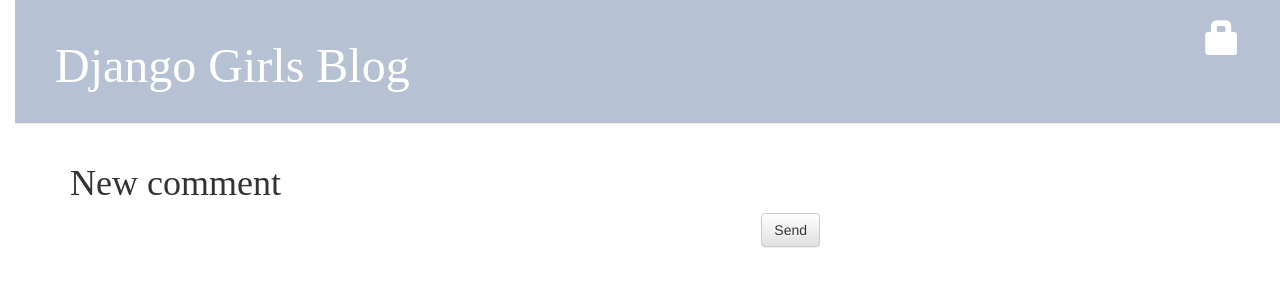
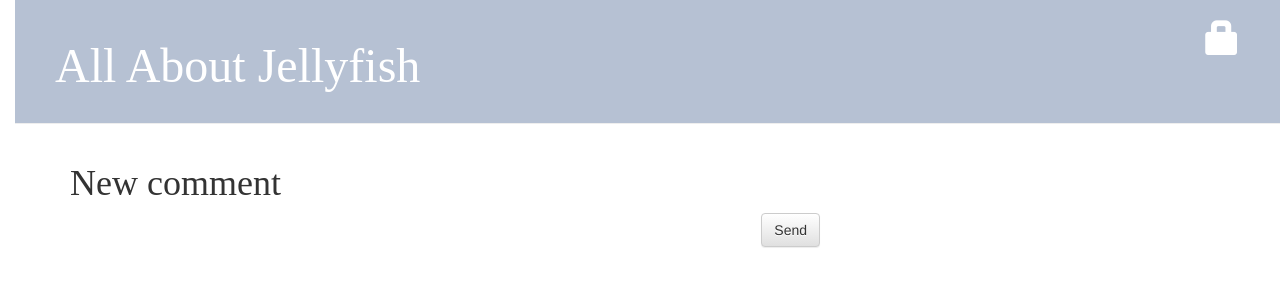
Before and after one commit to MALTA3799/my-first-blog, a Django app: page /post/1/comment/ in a window 1280 px wide. Shown: the top 300 px of the page. Run offline with Django 3.2, Linux system fonts and the light colour scheme; some libraries are stand-ins or nearby versions; some web fonts are replaced.

Commit message:
Changed blog title name

```diff
--- a/blog/templates/blog/base.html
+++ b/blog/templates/blog/base.html
@@ -16,7 +16,7 @@
       {% else %}
           <a href="{% url 'login' %}" class="top-menu"><span class="glyphicon glyphicon-lock"></span></a>
       {% endif %}
-      <h1><a href="/">Django Girls Blog</a></h1>
+      <h1><a href="/">All About Jellyfish</a></h1>
   </div>
     <div class="content container">
         <div class="row">
```
